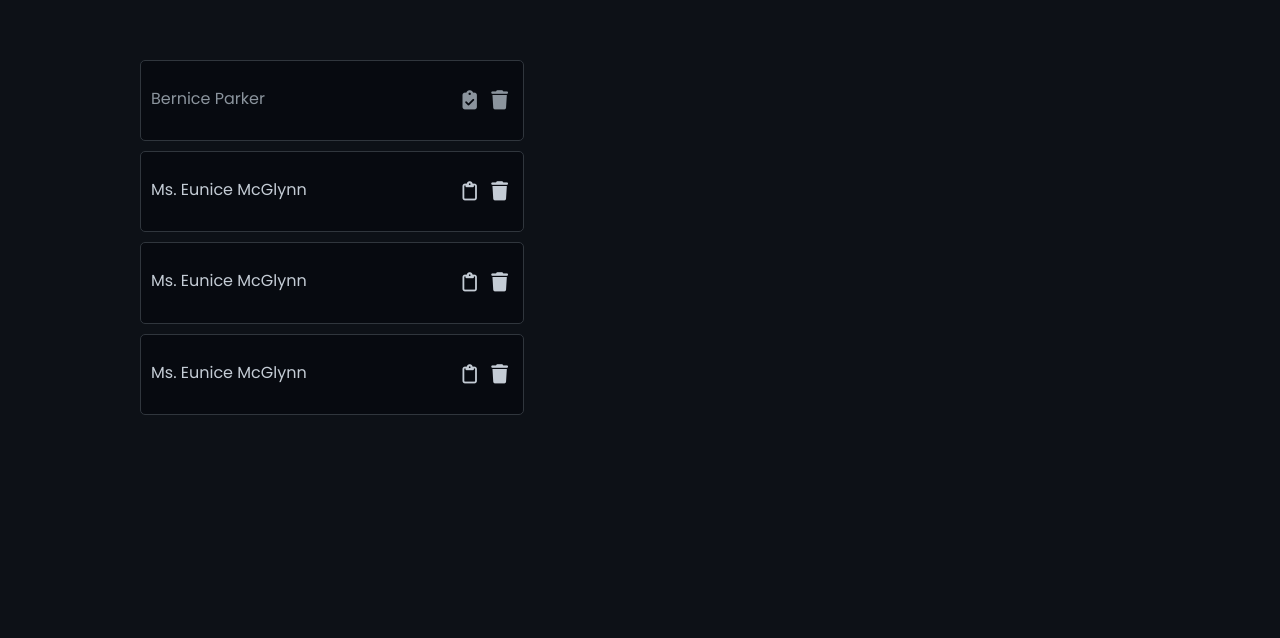
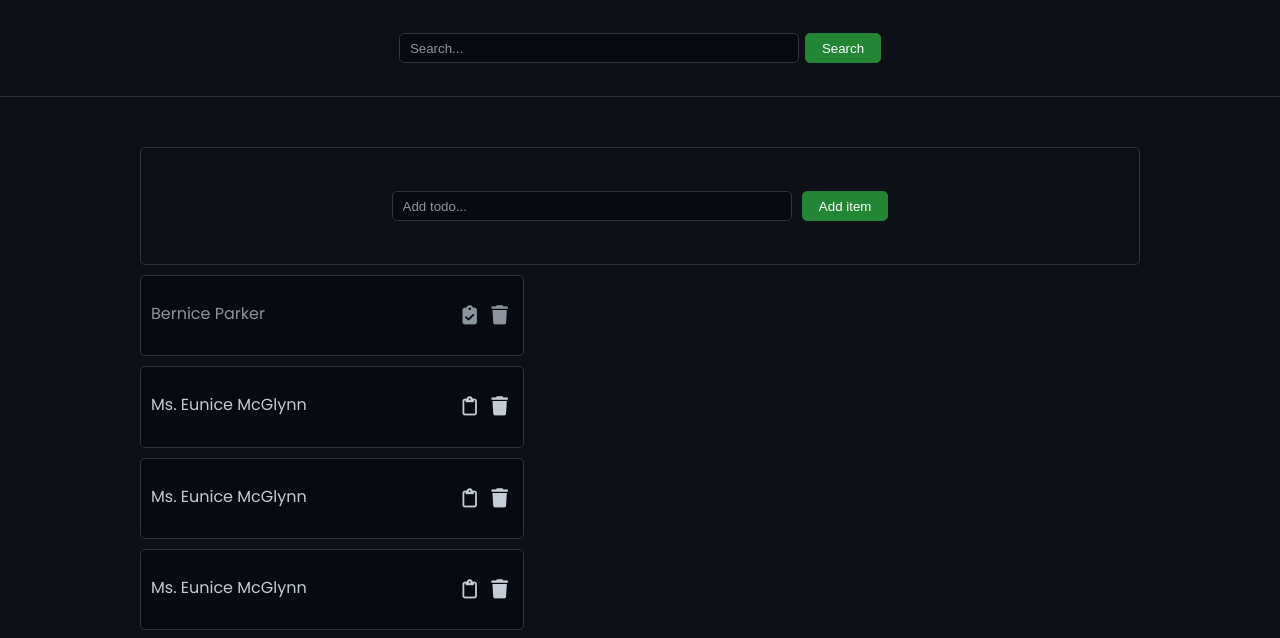
Before and after one commit to molinskidamian/todoApp, a plain HTML site: page index.html in a window 1280 px wide. Drawn offline with Linux system fonts and the light colour scheme.

Commit message:
Added form to add item todo

```diff
--- a/index.html
+++ b/index.html
@@ -11,8 +11,13 @@
   <meta author="Damian Moliński">
 </head>
 <body>
-
+  <header>
+    <input type="search" placeholder="Search..." name="search"> <button class="btn green">Search</button>
+  </header>
   <main>
+    <div>
+      <input type="text" name="addItemField" placeholder="Add todo..."> <button class="btn green">Add item</button>
+    </div>
     <ul class="list-items">
       <li class="item done">
         Bernice Parker
--- a/main.js
+++ b/main.js
@@ -0,0 +1,21 @@
+const btnAddItem = document.querySelector('main .btn');
+const inputAddItem = document.querySelector('input[name="addItemField"]');
+const ul = document.querySelector('.list-items');
+
+
+// Created li
+const li = document.createElement('li');
+li.classList.add('item');
+
+
+const df = document.createDocumentFragment();
+
+
+
+const addItem = () => {
+  li.textContent = inputAddItem.value;
+  df.appendChild(li);
+  ul.appendChild(df);
+}
+
+btnAddItem.addEventListener('click', addItem);
--- a/style.css
+++ b/style.css
@@ -116,12 +116,26 @@ h2 {
   margin: 30px;
 }
 
+header {
+  padding: 30px;
+  margin-bottom: 50px;
+  border-bottom: 1px solid var(--main-color-border);
+  display: flex;
+  justify-content: center;
+}
+
 main {
   margin: 50px auto;
-  display: flex;
-  /* justify-content: center; */
   width: 1000px;
   /* outline: 1px dashed red; */
+}
+
+main > div {
+  text-align: center;
+  padding: 40px 0;
+  /* outline: 1px dashed red; */
+  border: 1px solid var(--main-color-border);
+  border-radius: var(--main-border-radius);
 }
 
 .list-items {
```
